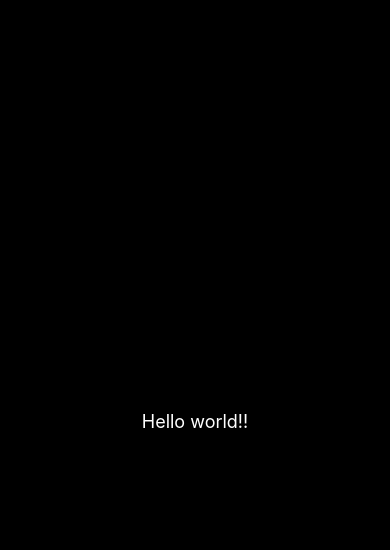
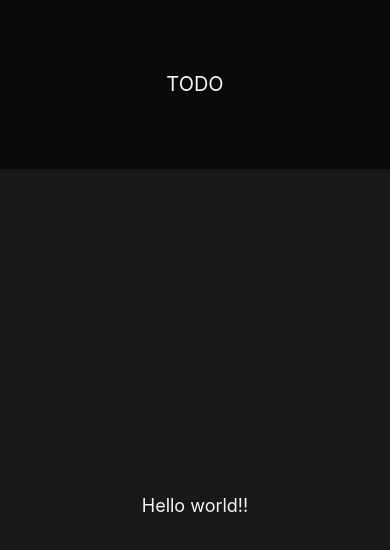
Before and after one commit to andrerousselet/react-native-todo-list, a React Native app: screen / in a window 390 px wide. Shown: the top 550 px of the page. Built offline with nearby package versions, Linux system fonts and the light colour scheme.

Commit message:
feat: add Header

```diff
--- a/App.tsx
+++ b/App.tsx
@@ -1,11 +1,17 @@
+import { Header } from "@/components/Header";
 import { Home } from "@/screens/Home";
-import { StatusBar } from "expo-status-bar";
+import { StatusBar, View } from "react-native";
 
 export default function App() {
   return (
-    <>
+    <View className="flex-1 items-center justify-center bg-zinc-900">
+      <StatusBar
+        barStyle="light-content"
+        backgroundColor="transparent"
+        translucent
+      />
+      <Header />
       <Home />
-      <StatusBar style="auto" />
-    </>
+    </View>
   );
 }
--- /dev/null
+++ b/src/components/Header/index.tsx
@@ -0,0 +1,9 @@
+import { Text, View } from "react-native";
+
+export function Header() {
+  return (
+    <View className="items-center justify-center w-full h-1/5 bg-zinc-950">
+      <Text className="text-zinc-100 text-xl">TODO</Text>
+    </View>
+  );
+}
--- a/src/screens/Home/index.tsx
+++ b/src/screens/Home/index.tsx
@@ -2,8 +2,8 @@ import { Text, View } from "react-native";
 
 export function Home() {
   return (
-    <View className="flex-1 items-center justify-center bg-black">
-      <Text className="text-white text-lg">Hello world!!</Text>
+    <View className="flex-1 items-center justify-center">
+      <Text className="text-zinc-100 text-lg">Hello world!!</Text>
     </View>
   );
 }
```
